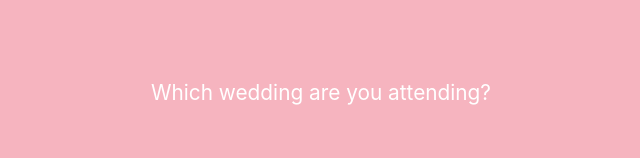
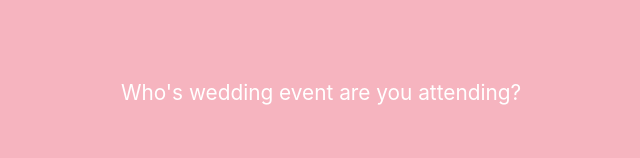
Before and after one commit to syamsulmj/wedding-card, a Next.js app: page / in a window 1280 px wide. Shown: the part 160-318 px from the top of the page, without its empty margins (319-959 px from the left). Built offline with nearby package versions, Linux system fonts and the light colour scheme.

Commit message:
Fix greeting text

```diff
--- a/pages/index.js
+++ b/pages/index.js
@@ -13,7 +13,7 @@ const App = () => {
       </Head>
       <div className={Style.main}>
         <div className={Style.content}>
-          <div className={Style.selectionText}>Which wedding are you attending?</div>
+          <div className={Style.selectionText}>Who's wedding event are you attending?</div>
           <div className={Style.btnSelection}>
             <div><a href="/alya-wedding">Alya's Wedding</a></div>
             <div><a href="/syamsul-wedding">Syamsul's Wedding</a></div>
```
